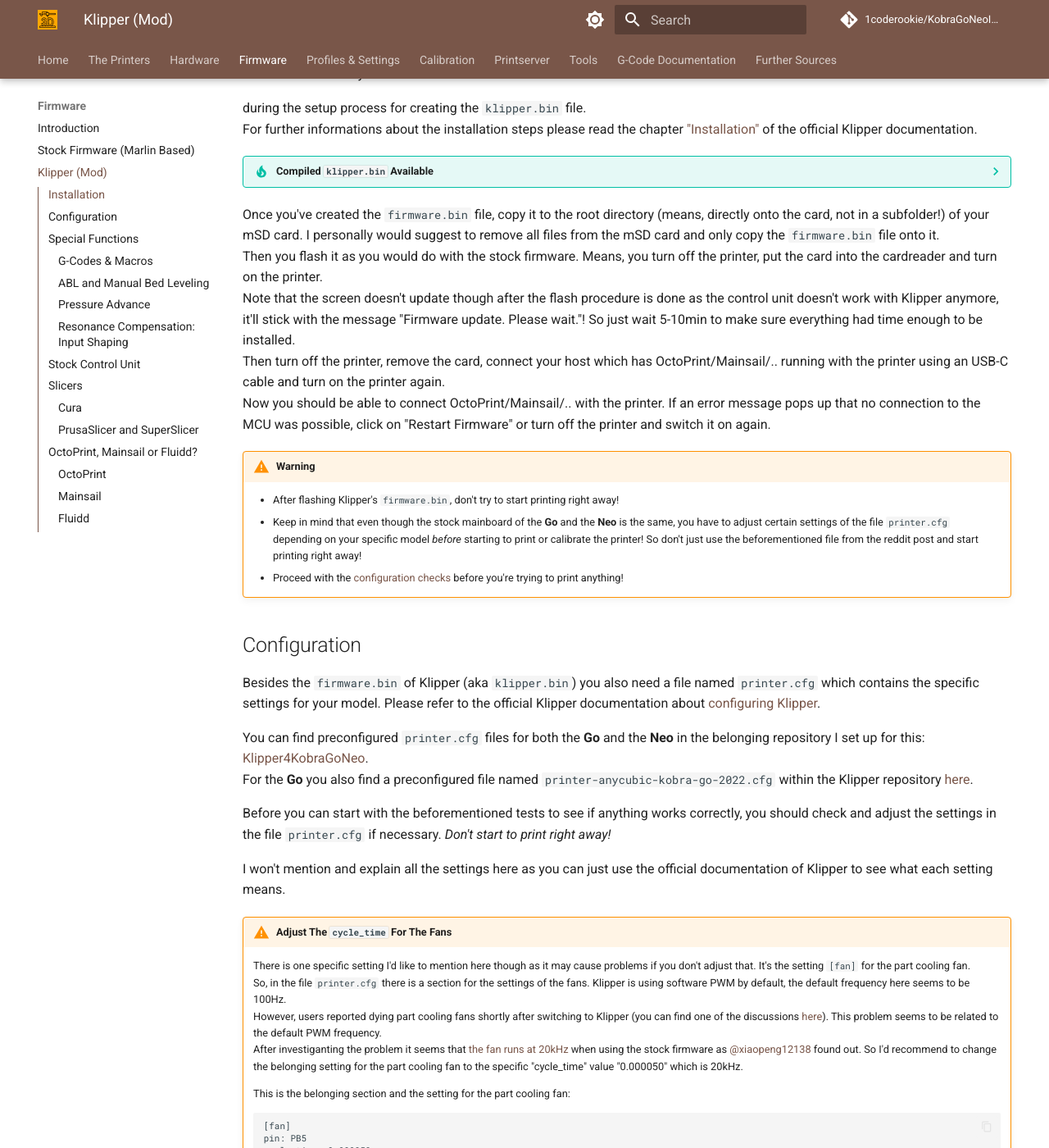
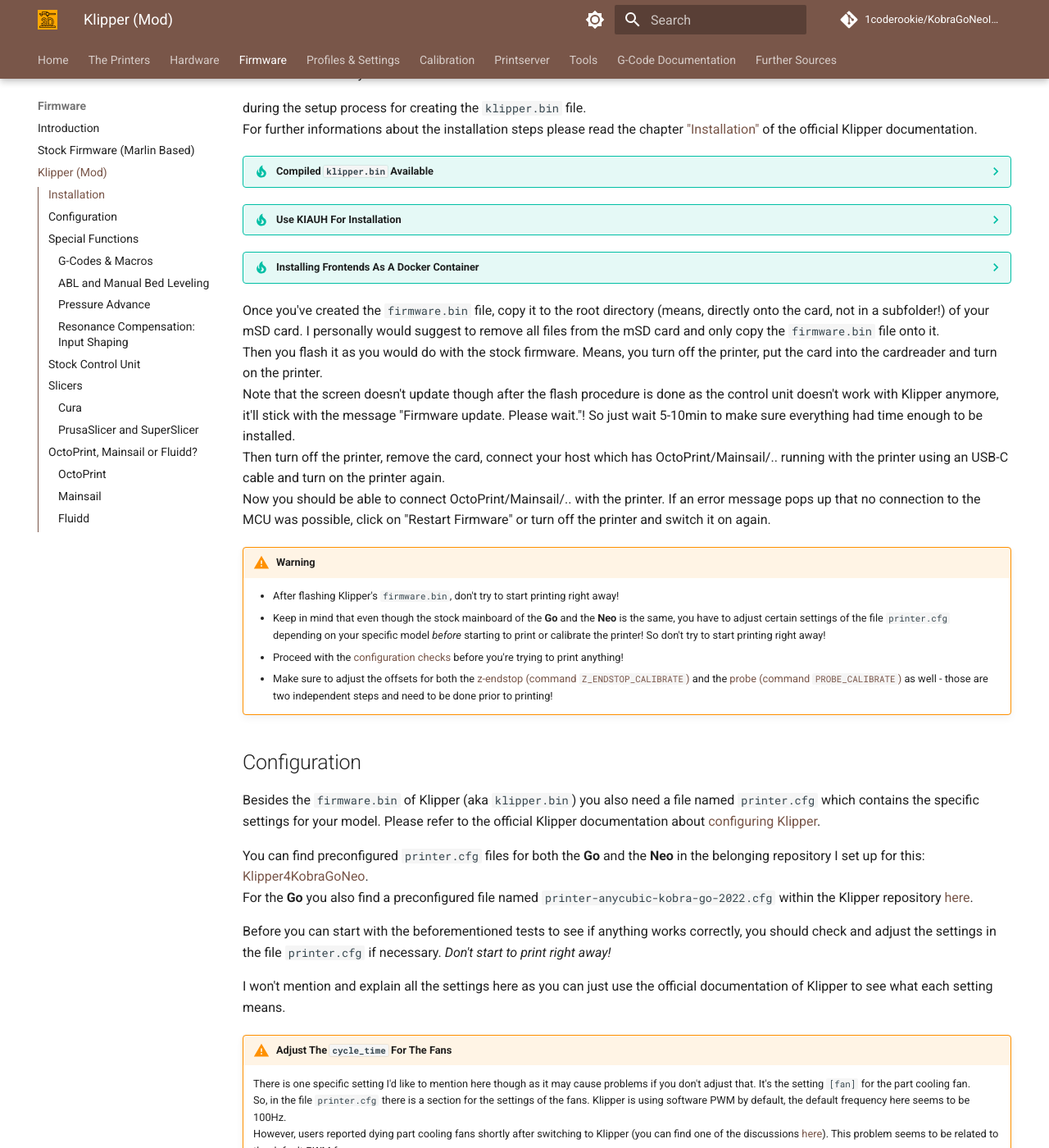
Before and after one commit to 1coderookie/KobraGoNeoInsights, an MkDocs documentation site: the page built from docs/firmware/fw_klipper.md, in a window 1280 px wide and 1400 px high, scrolled down 759 px. Shown: the whole window at 82% size. Built offline with MkDocs 1.6.1 and Material for MkDocs 9.7.7, drawn with Linux system fonts in a browser that asks for light colours; comment, search, counter and statistics services are not loaded.

Commit message:
Update fw_klipper.md

```diff
--- a/docs/firmware/fw_klipper.md
+++ b/docs/firmware/fw_klipper.md
@@ -41,6 +41,14 @@
     Thanks to @[cringegnere](https://github.com/cringegnere) for making the file available!
     **USE AT YOUR OWN RISK!**
 
+??? tip "Use KIAUH For Installation"
+
+    If you're installing Klipper and frontends on [different hardware like a Raspberry Pi](../printserver.md#how-to-install) and therefore don't use e.g. the MainsailOS image for the RPi, you can use [KIAUH](https://github.com/th33xitus/kiauh), which is an installation script for Klipper, KlipperScreen, frontends like Mainsail and so on.
+
+??? tip "Installing Frontends As A Docker Container"
+
+    If you want to install frontends like e.g. Mainsail as a Docker container, check out the [prind repository](https://github.com/mkuf/prind).
+
 Once you've created the `firmware.bin` file, copy it to the root directory (means, directly onto the card, not in a subfolder!) of your mSD card. I personally would suggest to remove all files from the mSD card and only copy the `firmware.bin` file onto it.
 Then you flash it as you would do with the stock firmware. Means, you turn off the printer, put the card into the cardreader and turn on the printer.
 Note that the screen doesn't update though after the flash procedure is done as the control unit doesn't work with Klipper anymore, it'll stick with the message "Firmware update. Please wait."! So just wait 5-10min to make sure everything had time enough to be installed.
@@ -50,8 +58,9 @@
 !!! warning
 
     - After flashing Klipper's `firmware.bin`, don't try to start printing right away!
-    - Keep in mind that even though the stock mainboard of the **Go** and the **Neo** is the same, you have to adjust certain settings of the file `printer.cfg` depending on your specific model *before* starting to print or calibrate the printer! So don't just use the beforementioned file from the reddit post and start printing right away!
+    - Keep in mind that even though the stock mainboard of the **Go** and the **Neo** is the same, you have to adjust certain settings of the file `printer.cfg` depending on your specific model *before* starting to print or calibrate the printer! So don't try to start printing right away!
     - Proceed with the [configuration checks](https://www.klipper3d.org/Config_checks.html) before you're trying to print anything!
+    - Make sure to adjust the offsets for both the [z-endstop (command `Z_ENDSTOP_CALIBRATE`)](https://www.klipper3d.org/Manual_Level.html#calibrating-a-z-endstop) and the [probe (command `PROBE_CALIBRATE`)](https://www.klipper3d.org/Probe_Calibrate.html#calibrating-probe-z-offset) as well - those are two independent steps and need to be done prior to printing!
 
 ## Configuration
 Besides the `firmware.bin` of Klipper (aka `klipper.bin`) you also need a file named `printer.cfg` which contains the specific settings for your model. Please refer to the official Klipper documentation about [configuring Klipper](https://www.klipper3d.org/Installation.html#configuring-klipper).
```
